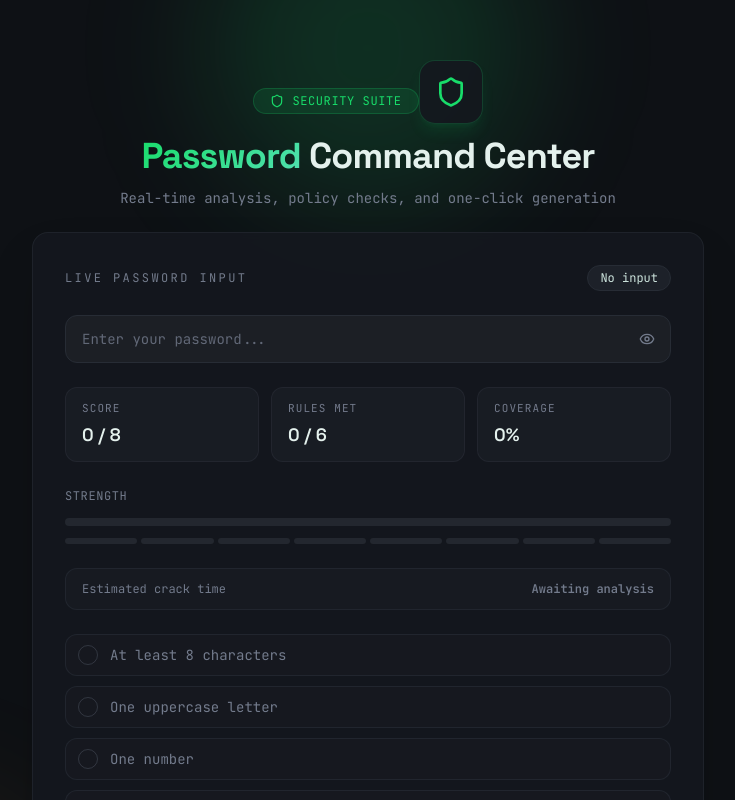
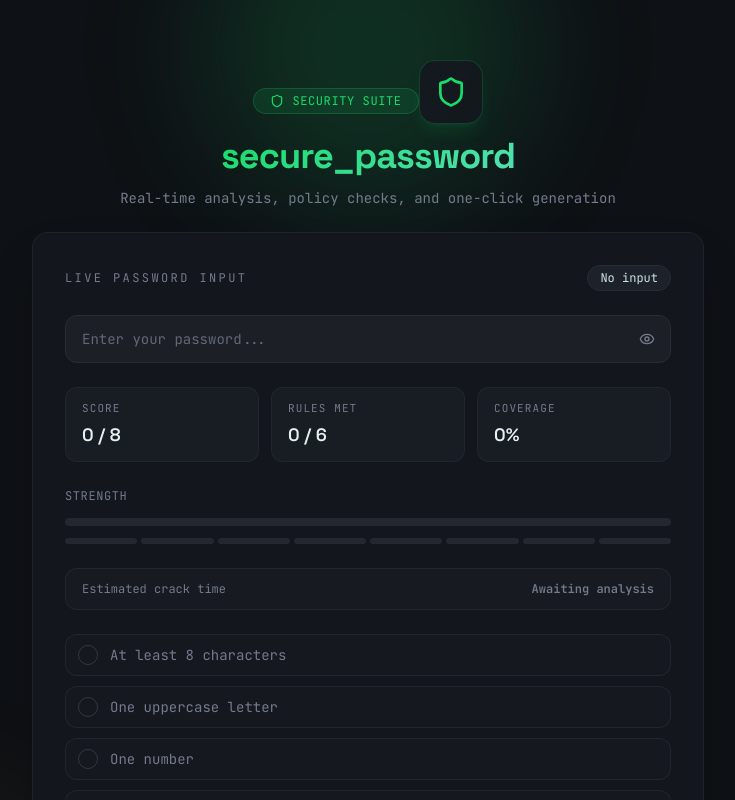
Before and after one commit to Vincyyy07/secure-password, a React (Vite) app: page / in a window 1280 px wide. Shown: the top 800 px of the page, without its empty margins (272-1007 px from the left). Built offline with nearby package versions, Linux system fonts and the light colour scheme; the HTML template or start-up script is replaced by a standard one.

Commit message:
Update header to secure_password

```diff
--- a/src/components/PasswordChecker.tsx
+++ b/src/components/PasswordChecker.tsx
@@ -39,8 +39,7 @@ export function PasswordChecker() {
           <Shield className="h-8 w-8 text-primary" />
         </div>
         <h1 className="text-3xl font-bold font-heading tracking-tight sm:text-4xl">
-          <span className="text-gradient-primary">Password</span>{" "}
-          <span className="text-foreground">Command Center</span>
+          <span className="text-gradient-primary">secure_password</span>
         </h1>
         <p className="text-sm font-mono text-muted-foreground">
           Real-time analysis, policy checks, and one-click generation
```
